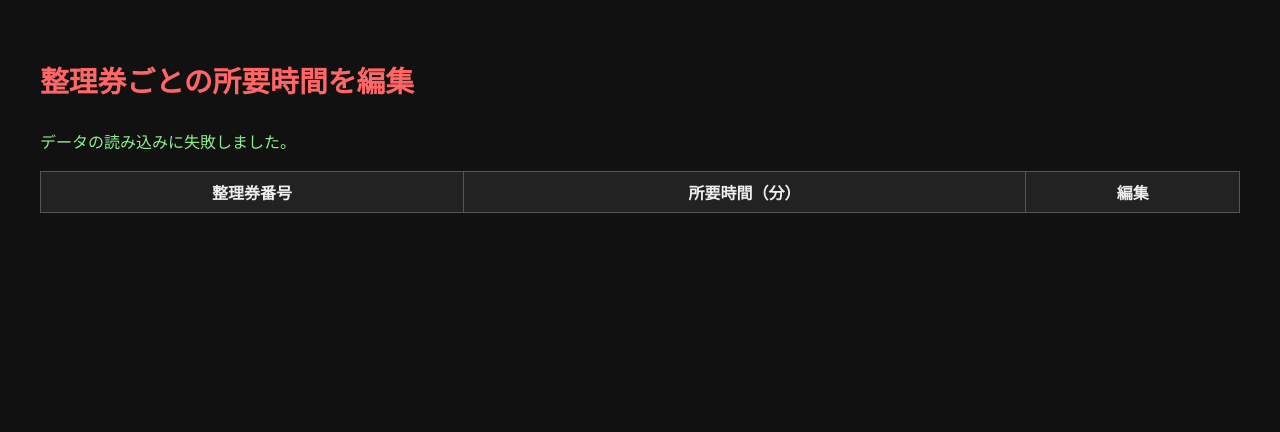
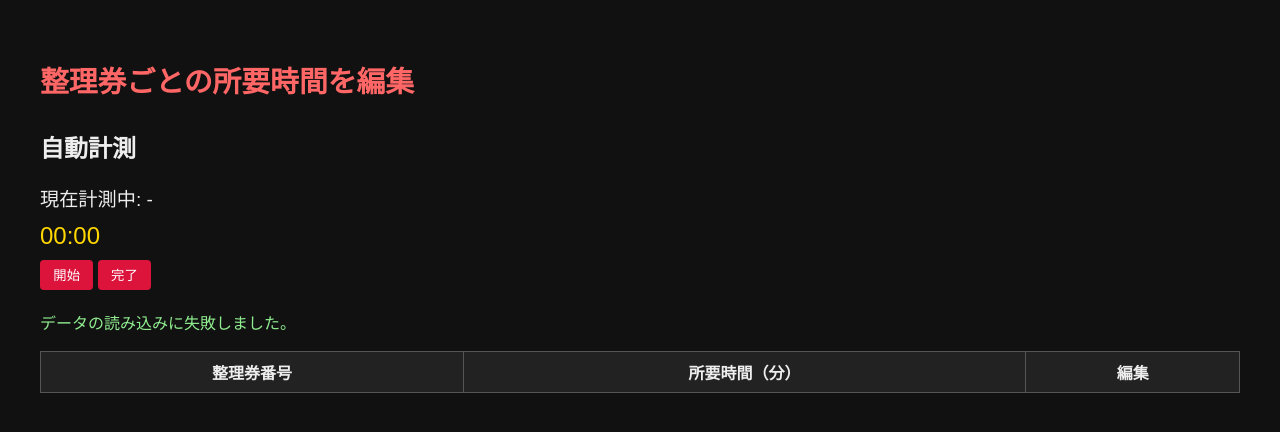
Before and after one commit to kyanakonn/my-line-ticket, a website: page public/tyosetu.html in a window 1280 px wide. Drawn offline with Linux system fonts and the light colour scheme; no server answers.

Commit message:
Update tyosetu.html

```diff
--- a/public/tyosetu.html
+++ b/public/tyosetu.html
@@ -61,6 +61,25 @@
 <body>
 
   <h1>整理券ごとの所要時間を編集</h1>
+  <div id="timer-panel" style="margin-bottom:20px;">
+  <h2>自動計測</h2>
+
+  <div id="current-ticket" style="font-size:1.2em;margin-bottom:10px;">
+    現在計測中: -
+  </div>
+
+  <div id="elapsed-time" style="font-size:1.5em;color:gold;margin-bottom:10px;">
+    00:00
+  </div>
+
+  <button onclick="startMeasurement()">
+    開始
+  </button>
+
+  <button onclick="finishMeasurement()">
+    完了
+  </button>
+</div>
   <div id="message"></div>
   <div id="next-estimate"></div>
   <table id="time-table">
@@ -77,6 +96,9 @@
   </table>
 
   <script>
+let timerInterval = null;
+let timerStartTime = null;
+let measuringTicket = null;
     async function loadTimeData() {
       try {
         const res = await fetch("/api/time-data");
@@ -135,6 +157,105 @@
       }
     }
 
+    async function getCurrentNumber() {
+  const res = await fetch("/api/number");
+  const data = await res.json();
+  return data.number;
+}
+
+async function startMeasurement() {
+
+  if (timerInterval) {
+    alert("すでに計測中です");
+    return;
+  }
+
+  const currentNumber = await getCurrentNumber();
+
+  if (!currentNumber || currentNumber <= 0) {
+    alert("呼び出し番号がありません");
+    return;
+  }
+
+  measuringTicket = currentNumber;
+
+  document.getElementById("current-ticket").textContent =
+    `現在計測中: ${measuringTicket}番`;
+
+  timerStartTime = Date.now();
+
+  timerInterval = setInterval(() => {
+
+    const elapsed =
+      Math.floor((Date.now() - timerStartTime) / 1000);
+
+    const min =
+      Math.floor(elapsed / 60);
+
+    const sec =
+      elapsed % 60;
+
+    document.getElementById("elapsed-time").textContent =
+      `${String(min).padStart(2, "0")}:${String(sec).padStart(2, "0")}`;
+
+  }, 1000);
+
+  document.getElementById("message").textContent =
+    `${measuringTicket}番の計測を開始しました`;
+}
+
+async function finishMeasurement() {
+
+  if (!timerInterval || !measuringTicket) {
+    alert("計測中ではありません");
+    return;
+  }
+
+  clearInterval(timerInterval);
+  timerInterval = null;
+
+  const elapsedMinutes =
+    Math.max(
+      1,
+      Math.round(
+        (Date.now() - timerStartTime) / 60000
+      )
+    );
+
+  try {
+
+    await fetch("/api/time-data", {
+      method: "POST",
+      headers: {
+        "Content-Type": "application/json"
+      },
+      body: JSON.stringify({
+        number: measuringTicket,
+        actualMinutes: elapsedMinutes
+      })
+    });
+
+    document.getElementById("message").textContent =
+      `${measuringTicket}番の所要時間 ${elapsedMinutes}分 を保存しました`;
+
+    document.getElementById("elapsed-time").textContent =
+      "00:00";
+
+    document.getElementById("current-ticket").textContent =
+      "現在計測中: -";
+
+    measuringTicket = null;
+    timerStartTime = null;
+
+    loadTimeData();
+
+  } catch (err) {
+
+    document.getElementById("message").textContent =
+      "保存に失敗しました";
+
+  }
+}
     loadTimeData();
   </script>
 
```
